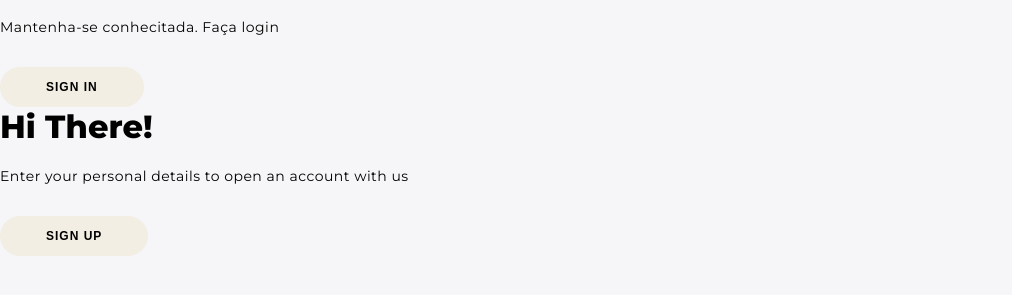
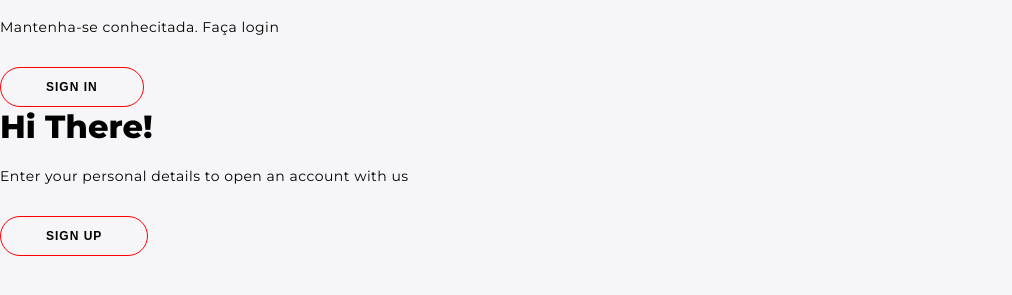
Before and after one commit to ClaudioFritzen/Html-css-js-LoginCadastrar, a plain HTML site: page index.html in a window 1280 px wide. Both pictures are taken after a click on the button "SIGN IN". Shown: the part 371-666 px from the top of the page, without its empty margins (0-1012 px from the left). Drawn offline with Linux system fonts and the light colour scheme; a script that the page names is missing.

Commit message:
finalizando o button

```diff
--- a/style.css
+++ b/style.css
@@ -56,3 +56,18 @@ button{
     text-transform: uppercase;
     transition: transform 80ms ease-in;
 }
+
+button:active{
+    transform: scale(0.95);
+}
+
+button:focus{
+    outline: none;
+
+}
+
+button.ghost{
+    background-color: transparent;
+    border-color: red;
+
+}
```
